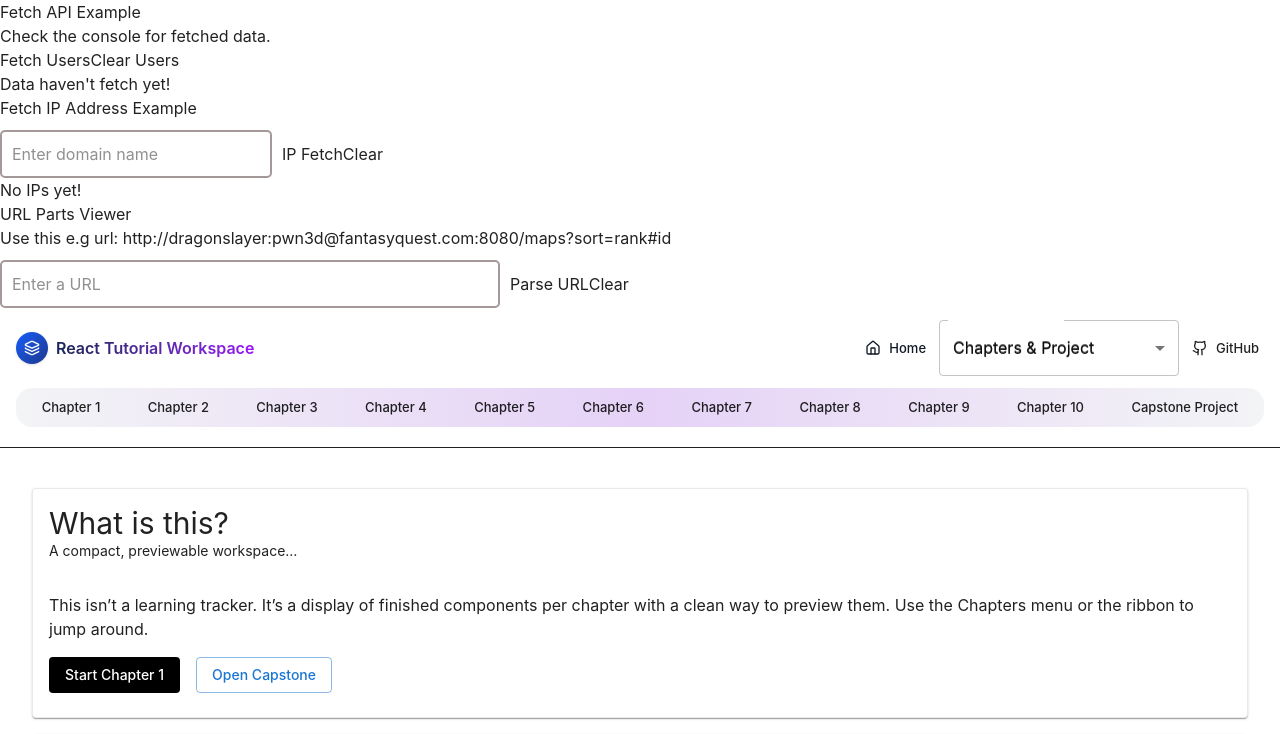
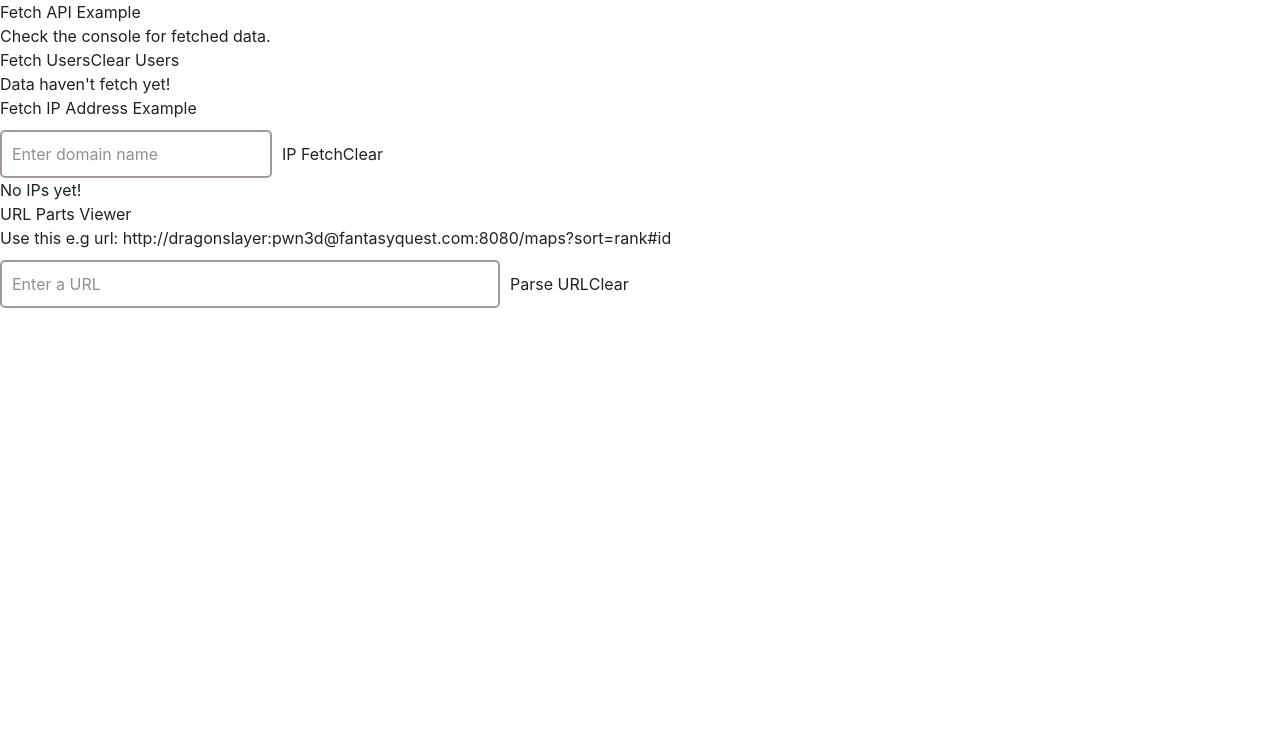
Before and after one commit to KevinHein-KSH/http-assets, a React (Vite) app: page / in a window 1280 px wide. Shown: the top 734 px of the page. Built offline with nearby package versions, Linux system fonts and the light colour scheme.

Commit message:
WIP: disable Template for now

```diff
--- a/src/App.tsx
+++ b/src/App.tsx
@@ -10,7 +10,7 @@ export default function App() {
             <FetchIPAddress />
             <UrlViewer />
 
-            <TemplateContainer />
+            {/* <TemplateContainer /> */}
         </>
     );
 }
```
